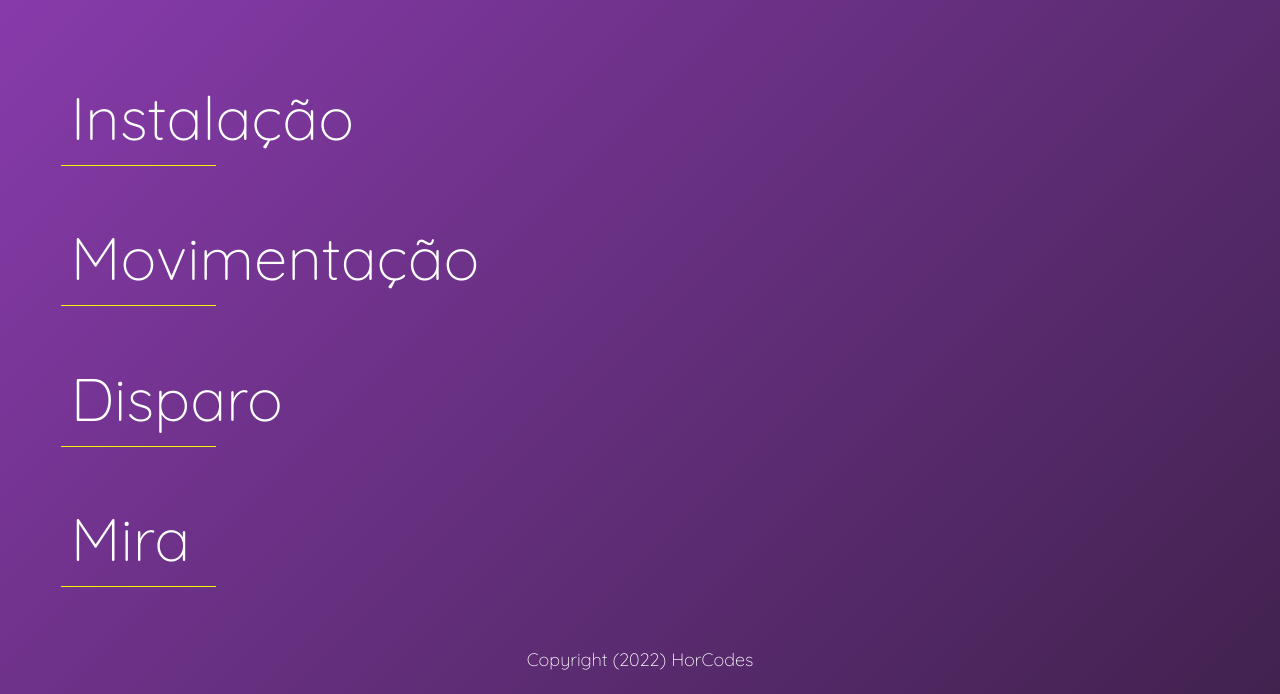
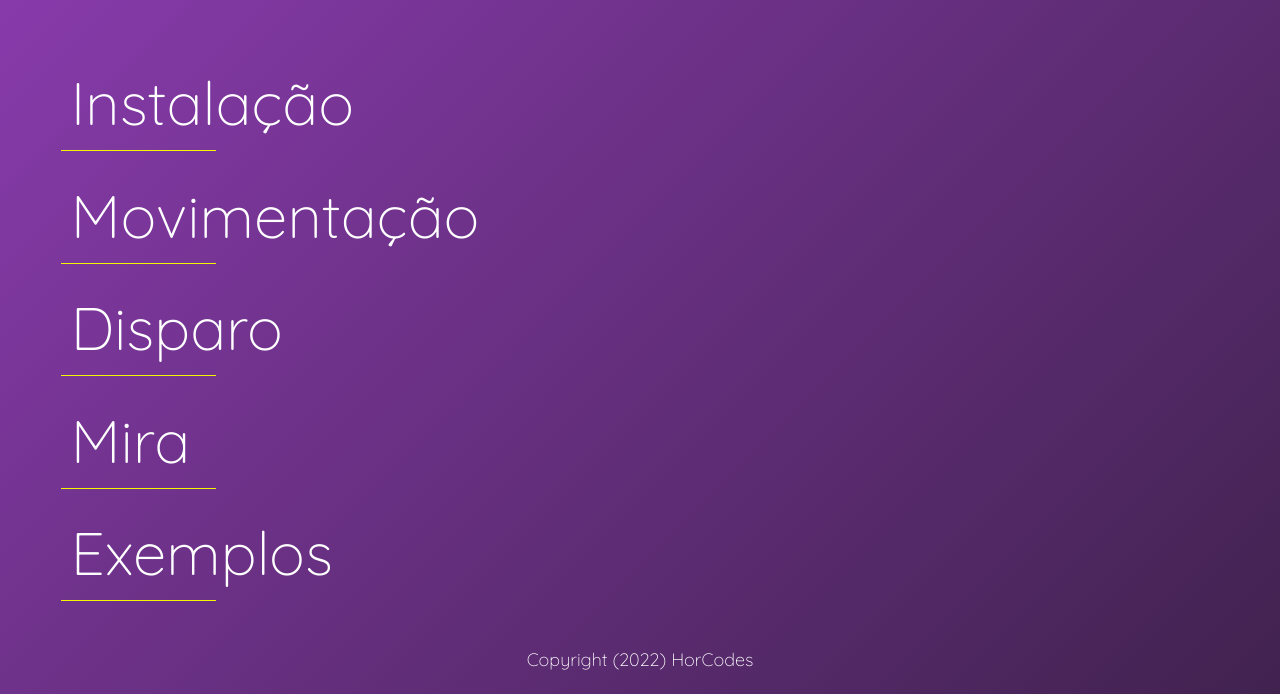
Before and after one commit to Vitor-S/Horto-Codes, a PHP site: page /tutors in a window 1280 px wide. Shown: the part 106-800 px from the top of the page. Run offline with PHP 8.4, Linux system fonts and the light colour scheme; data that the repository does not hold is empty; some libraries are stand-ins or nearby versions.

Commit message:
web sync #2

```diff
--- a/tutors/index.php
+++ b/tutors/index.php
@@ -54,6 +54,13 @@
                     </ul>
                     <div class="separator" id="separator-track"></div>
             </section>
+            <section class="sec-ex">
+                <h1 class="title" id="title-ex">Exemplos</h1>
+                    <ul class="ex">
+                        <?php getTutors(5); ?>
+                    </ul>
+                    <div class="separator" id="separator-ex"></div>
+            </section>
         </div>
         <div class="animation-container">
 
```
